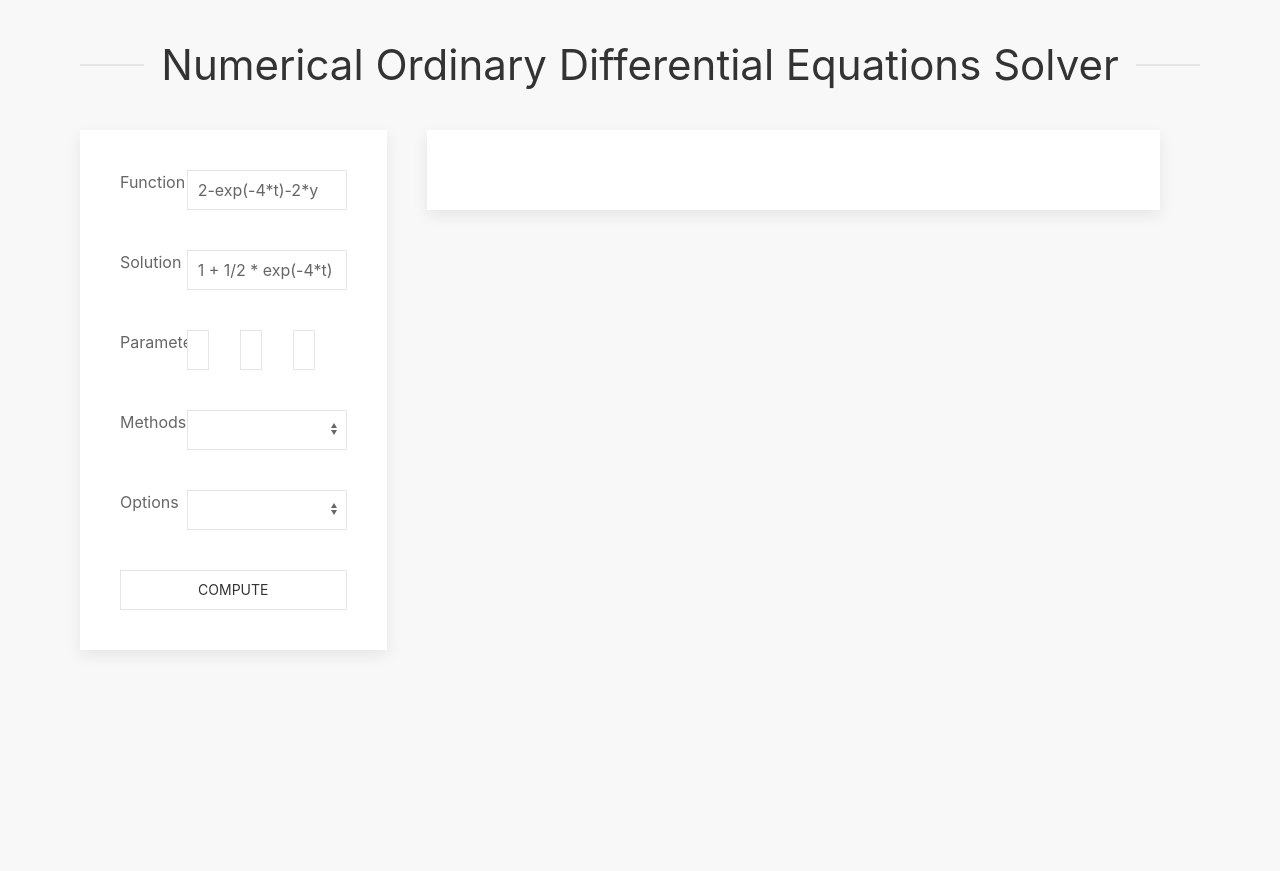
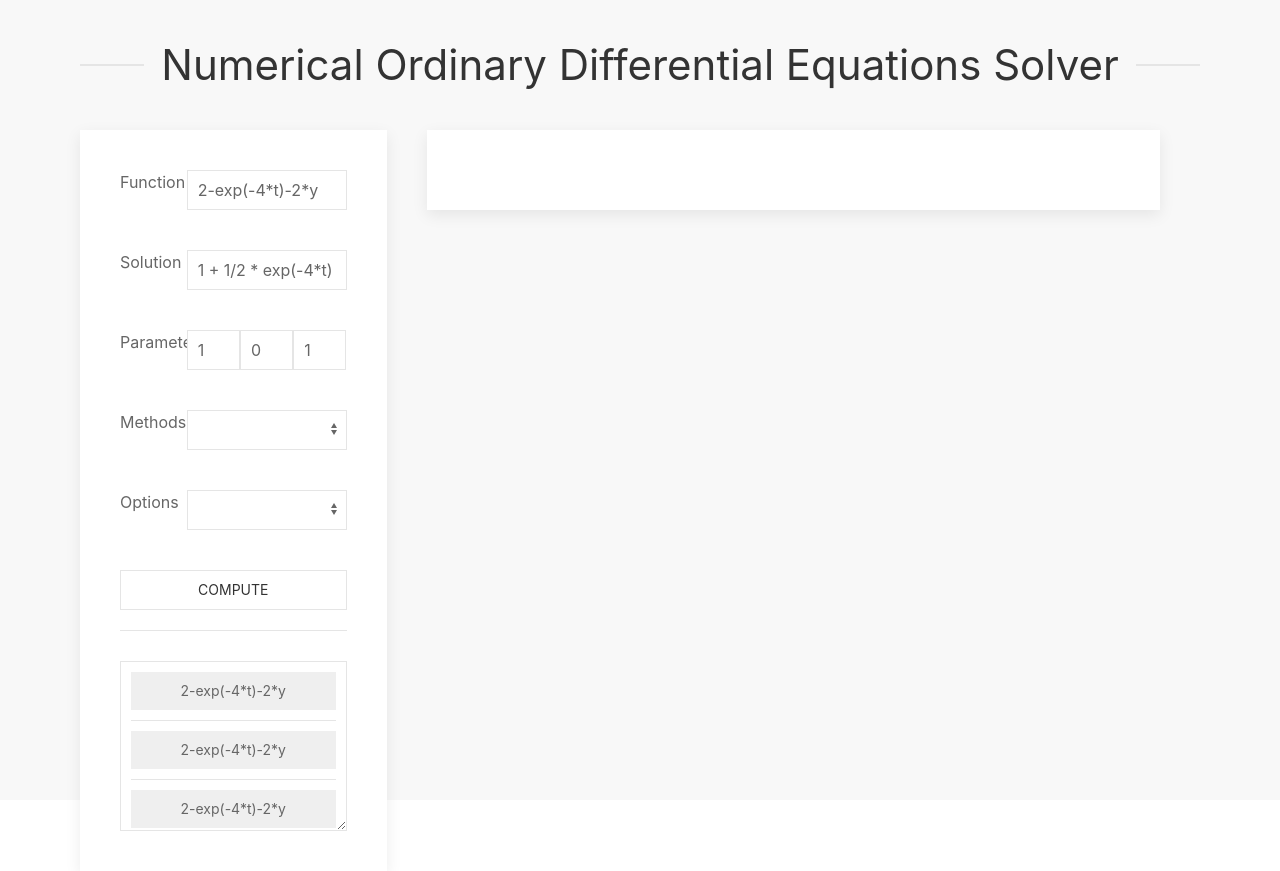
Before and after one commit to MichelKrispin/NumericalODEVisualizer, a Flask app: template templates/index.html in a window 1280 px wide. Before the commit the page ends 652 px from the top, so only its background shows below. Run offline with Flask 2, Linux system fonts and the light colour scheme; the template is opened without the code that fills it, so the values that code supplies are empty.

Commit message:
Improved UI

```diff
--- a/templates/index.html
+++ b/templates/index.html
@@ -33,7 +33,9 @@
           <!-- Dashboard -->
           <div class="uk-width-1-3" uk-grid>
             <div>
-              <div class="uk-card uk-card-body uk-card-default uk-text-right">
+              <div
+                class="uk-card uk-card-body uk-card-default uk-card-hover uk-text-right"
+              >
                 <div class="uk-child width-1-1" uk-grid>
                   <!-- Selections -->
                   <div class="uk-child-width-1-4" uk-grid>
@@ -64,7 +66,10 @@
 
                     <div>Parameters</div>
 
-                    <div class="uk-width-3-4 uk-child-width-1-3" uk-grid>
+                    <div
+                      class="uk-grid-collapse uk-width-3-4 uk-child-width-1-3"
+                      uk-grid
+                    >
                       <div>
                         <input
                           uk-tooltip="title: The initial y(0)"
@@ -129,6 +134,62 @@
                     >
                       Compute
                     </button>
+                    <hr />
+                    <div
+                      class="uk-panel uk-panel-scrollable uk-align-center uk-height-small"
+                    >
+                      <ul class="uk-list uk-list-divider uk-text-left">
+                        <li>
+                          <button class="uk-button uk-width-1-1">
+                            <span class="uk-text-lowercase"
+                              >2-exp(-4*t)-2*y</span
+                            >
+                          </button>
+                        </li>
+                        <li>
+                          <button class="uk-button uk-width-1-1">
+                            <span class="uk-text-lowercase"
+                              >2-exp(-4*t)-2*y</span
+                            >
+                          </button>
+                        </li>
+                        <li>
+                          <button class="uk-button uk-width-1-1">
+                            <span class="uk-text-lowercase"
+                              >2-exp(-4*t)-2*y</span
+                            >
+                          </button>
+                        </li>
+                        <li>
+                          <button class="uk-button uk-width-1-1">
+                            <span class="uk-text-lowercase"
+                              >2-exp(-4*t)-2*y</span
+                            >
+                          </button>
+                        </li>
+                        <li>
+                          <button class="uk-button uk-width-1-1">
+                            <span class="uk-text-lowercase"
+                              >2-exp(-4*t)-2*y</span
+                            >
+                          </button>
+                        </li>
+                        <li>
+                          <button class="uk-button uk-width-1-1">
+                            <span class="uk-text-lowercase"
+                              >2-exp(-4*t)-2*y</span
+                            >
+                          </button>
+                        </li>
+                        <li>
+                          <button class="uk-button uk-width-1-1">
+                            <span class="uk-text-lowercase"
+                              >2-exp(-4*t)-2*y</span
+                            >
+                          </button>
+                        </li>
+                      </ul>
+                    </div>
                   </div>
                 </div>
               </div>
@@ -137,7 +198,7 @@
 
           <!-- Plot Div -->
           <div class="uk-width-2-3">
-            <div class="uk-card uk-card-body uk-card-default">
+            <div class="uk-card uk-card-body uk-card-default uk-card-hover">
               <div id="plot" style="height: 100%; width: 100%"></div>
             </div>
           </div>
```
